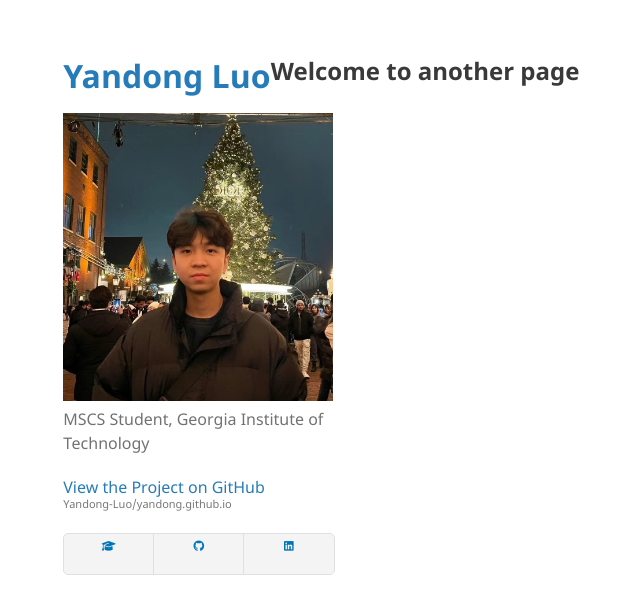
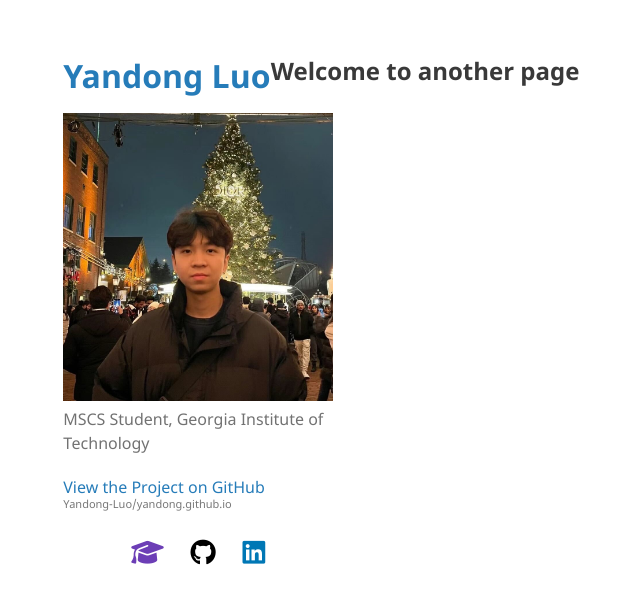
Before and after one commit to Yandong-Luo/yandong.github.io, a Jekyll site: the page built from another-page.md, in a window 1280 px wide. Shown: the top 614 px of the page, without its empty margins (53-693 px from the left). Built offline with Jekyll 4.4.1, drawn with Linux system fonts in a browser that asks for light colours; our own code applies the rules of GitHub Pages for plain Markdown files.

Commit message:
adjust icon

```diff
--- a/_layouts/default.html
+++ b/_layouts/default.html
@@ -85,7 +85,7 @@
           <li><a href="{https://github.com/Yandong-Luo}">View On <strong>GitHub</strong></a></li>
           <li><a href="{https://www.linkedin.com/in/yandong-luo-gt-robotics/}">Download <strong>Linkedin</strong></a></li>
         </ul> -->
-        <ul class="downloads">
+        <!-- <ul class="downloads">
           <li><strong><a href="https://scholar.google.com/citations?user=l9unWNQAAAAJ&hl=en" target="_blank" style="margin: 0 10px; color: #0077b5;">
             <i class="fas fa-graduation-cap"></i></strong>
           </a></li>
@@ -95,7 +95,20 @@
           <li><strong><a href="https://www.linkedin.com/in/yandong-luo-gt-robotics/" target="_blank" style="margin: 0 10px; color: #0077b5;">
             <i class="fab fa-linkedin"></i></strong>
           </a></li>
-        </ul>
+        </ul> -->
+
+        <div style="text-align: center; margin-top: 20px;">
+          <a href="https://scholar.google.com/citations?user=l9unWNQAAAAJ&hl=en" target="_blank" style="font-size: 26px; margin: 0 10px; color: #6c3eb6; transition: transform 0.3s ease;" onmouseover="this.style.transform='scale(1.2)'" onmouseout="this.style.transform='scale(1)'">
+            <i class="fas fa-graduation-cap"></i>
+          </a>
+          <a href="https://github.com/Yandong-Luo" target="_blank" style="font-size: 26px; margin: 0 10px; color: #000; transition: transform 0.3s ease;" onmouseover="this.style.transform='scale(1.2)'" onmouseout="this.style.transform='scale(1)'">
+            <i class="fab fa-github"></i>
+          </a>
+          <a href="https://www.linkedin.com/in/yandong-luo-gt-robotics/" target="_blank" style="font-size: 26px; margin: 0 10px; color: #0077b5; transition: transform 0.3s ease;" onmouseover="this.style.transform='scale(1.2)'" onmouseout="this.style.transform='scale(1)'">
+            <i class="fab fa-linkedin"></i>
+          </a>
+        </div>
+
         <!-- <div style="text-align: center; font-size: 1.6em; margin-top: 10px;">
 
 
```
